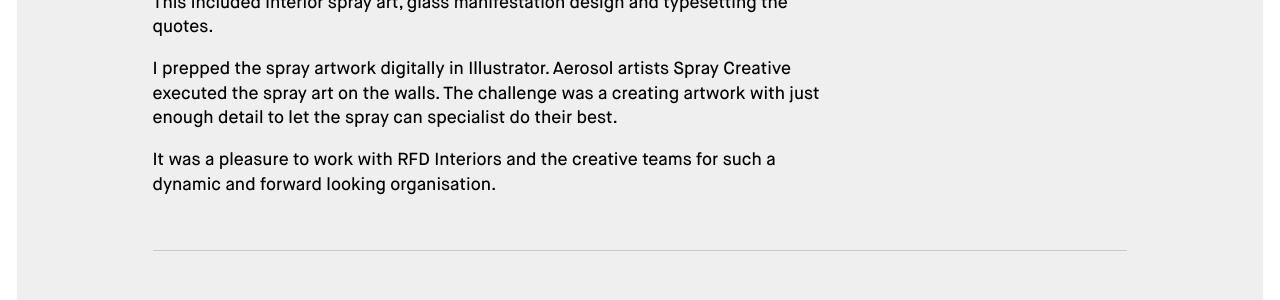
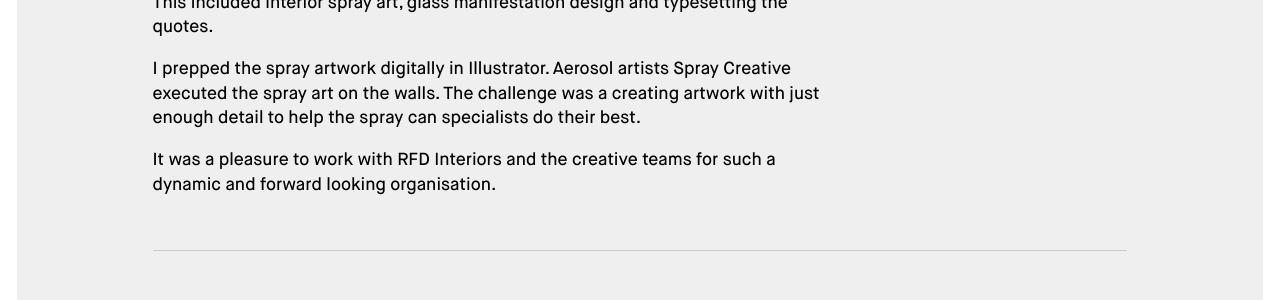
Before and after one commit to regmtait/regmtait.co.uk, a Jekyll site: the page built from _projects/rradar.md, in a window 1280 px wide. Shown: the part 1059-1359 px from the top of the page. Built offline with Jekyll 4.4.1, drawn with Linux system fonts in a browser that asks for light colours.

Commit message:
Update text

```diff
--- a/_projects/rradar.md
+++ b/_projects/rradar.md
@@ -45,6 +45,6 @@ RRADAR are an award-winning and tech harnessing law firm founded by visionary la
 
 RFD Interiors provided a full office fit out that met their creative vision and ambition growth. I worked with RFD on the interior artwork. The creative direction included edgy and inspirational art combined with quotes from leading figures from history. This included interior spray art, glass manifestation design and typesetting the quotes.
 
-I prepped the spray artwork digitally in Illustrator. Aerosol artists Spray Creative executed the spray art on the walls. The challenge was a creating artwork with just enough detail to let the spray can specialist do their best.
+I prepped the spray artwork digitally in Illustrator. Aerosol artists Spray Creative executed the spray art on the walls. The challenge was a creating artwork with just enough detail to help the spray can specialists do their best.
 
 It was a pleasure to work with RFD Interiors and the creative teams for such a dynamic and forward looking organisation.
```
